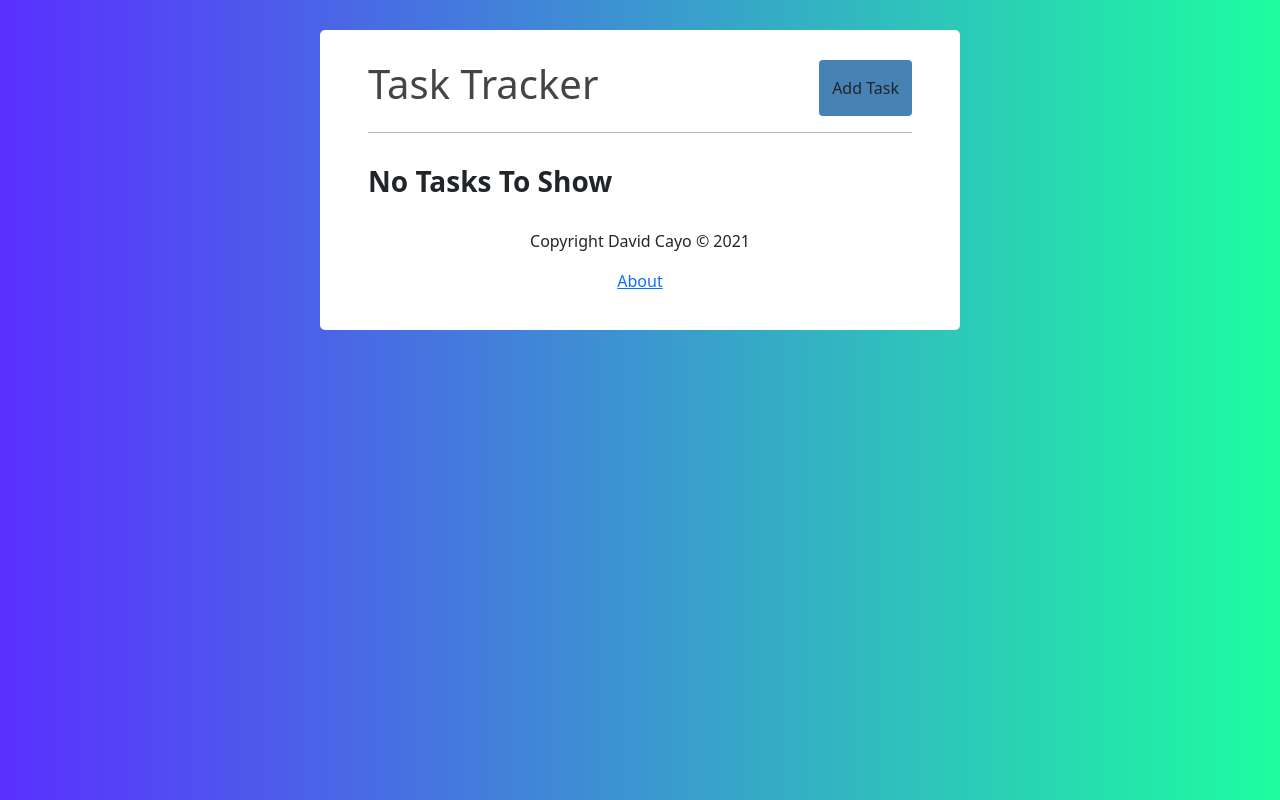
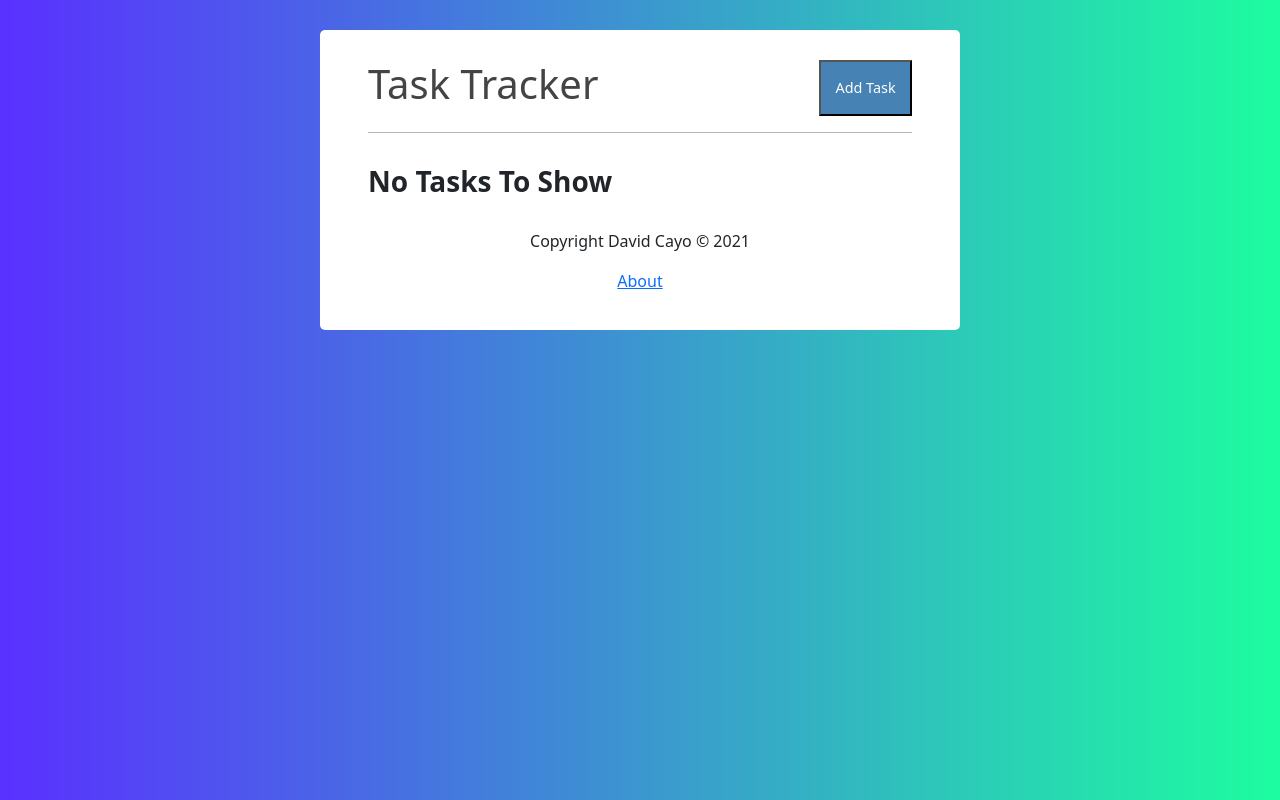
Before and after one commit to david-dc381/task-tracker, a React (Create React App) app: page / in a window 1280 px wide. Built offline with nearby package versions, Linux system fonts and the light colour scheme; no server answers.

Commit message:
Se cambio estilos al boton add task

```diff
--- a/src/components/Button.js
+++ b/src/components/Button.js
@@ -5,7 +5,7 @@ const Button = ({ text, color, buttonOpenClose }) => {
     <button
       onClick={buttonOpenClose}
       style={{ backgroundColor: color }}
-      className="btn"
+      className="btn-change"
     >
       {text}
     </button>
--- a/src/components/Header.js
+++ b/src/components/Header.js
@@ -14,7 +14,7 @@ const Header = ({ title, onAdd , showAdd}) => {
         /* onAdd, lo usamos para mostrar el form de registro */
         <Button
           buttonOpenClose={onAdd}
-          className={showAdd ? "btn btn-danger" : "btn btn-success"}
+          className={showAdd ? "#fb2d2d" : "#05bf05"}
           text={showAdd ? "Close" : "Add Task"}
         />
       )}
--- a/src/index.css
+++ b/src/index.css
@@ -48,6 +48,12 @@ code {
   justify-content: space-between;
   align-items: center;
   margin-bottom: 20px;
+}
+
+.btn-change {
+  font-size: .9rem;
+  padding: 0 1em;
+  color: #fff;
 }
 
 /* .btn {
```
